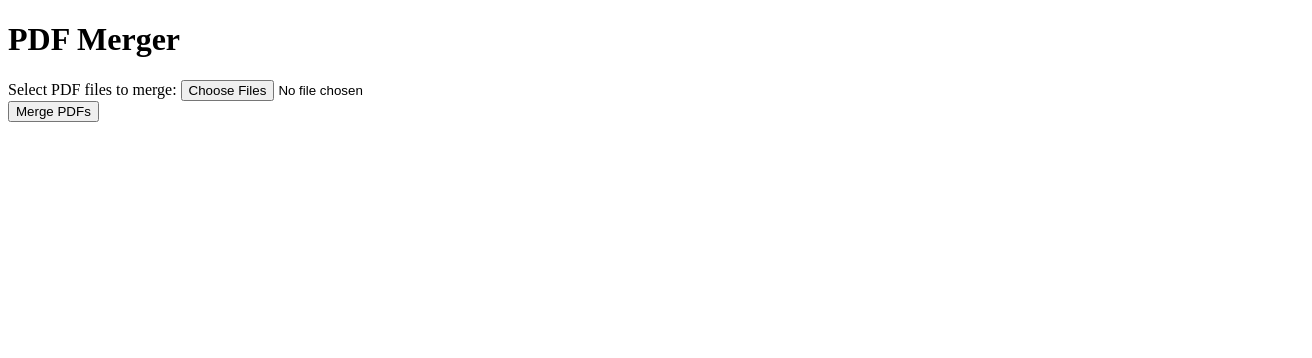
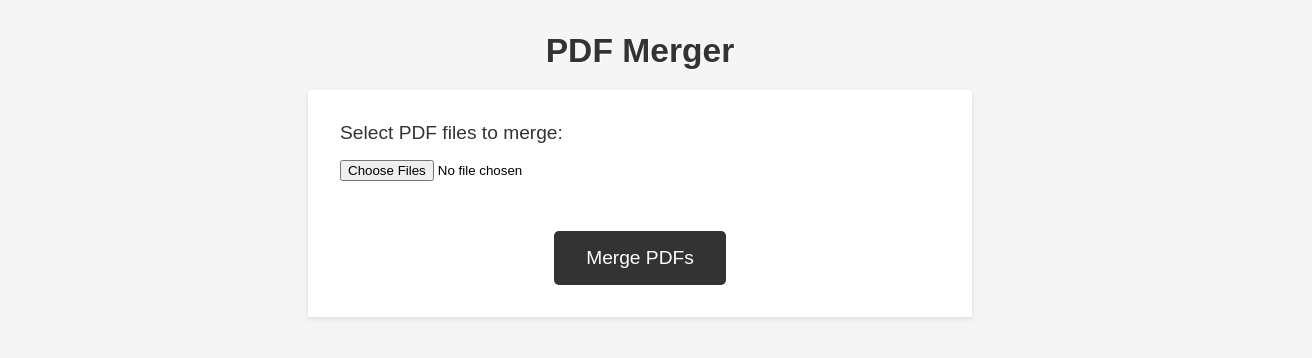
Before and after one commit to Jonaxx8/PDFmerger, a website: page index.html in a window 1280 px wide. Shown: the whole page, 1312 px wide, since content can reach past the window. Drawn offline with Linux system fonts and the light colour scheme.

Commit message:
added styles

```diff
--- a/index.html
+++ b/index.html
@@ -4,6 +4,7 @@
   <meta charset="UTF-8">
   <meta name="viewport" content="width=device-width, initial-scale=1.0">
   <title>PDF Merger</title>
+  <link rel="stylesheet" href="css/style.css">
 </head>
 <body>
   <h1>PDF Merger</h1>
--- /dev/null
+++ b/public/css/style.css
@@ -0,0 +1,75 @@
+body {
+  margin: 0;
+  padding: 0;
+  font-family: Arial, sans-serif;
+  background-color: #f5f5f5;
+}
+
+h1 {
+  text-align: center;
+  margin-top: 2rem;
+  color: #333;
+  text-shadow: 1px 1px 0px #fff;
+  animation: pulse 2s ease-in-out infinite;
+}
+
+form {
+  max-width: 600px;
+  margin: 0 auto;
+  padding: 2rem;
+  background-color: #fff;
+  box-shadow: 0px 2px 5px rgba(0, 0, 0, 0.1);
+  animation: fadein 2s;
+}
+
+label {
+  display: block;
+  margin-bottom: 1rem;
+  font-size: 1.2rem;
+  color: #333;
+}
+
+input[type="file"] {
+  display: block;
+  margin-bottom: 2rem;
+}
+
+button[type="submit"] {
+  display: block;
+  margin: 0 auto;
+  padding: 1rem 2rem;
+  background-color: #333;
+  color: #fff;
+  border: none;
+  border-radius: 5px;
+  font-size: 1.2rem;
+  cursor: pointer;
+  transition: background-color 0.3s ease;
+}
+
+button[type="submit"]:hover {
+  background-color: #444;
+}
+
+/* Animations */
+
+@keyframes pulse {
+  0% {
+    transform: scale(1);
+  }
+  50% {
+    transform: scale(1.05);
+  }
+  100% {
+    transform: scale(1);
+  }
+}
+
+@keyframes fadein {
+  from {
+    opacity: 0;
+  }
+  to {
+    opacity: 1;
+  }
+}
```
Also changed, not shown: style.css (added), 1 other file.
